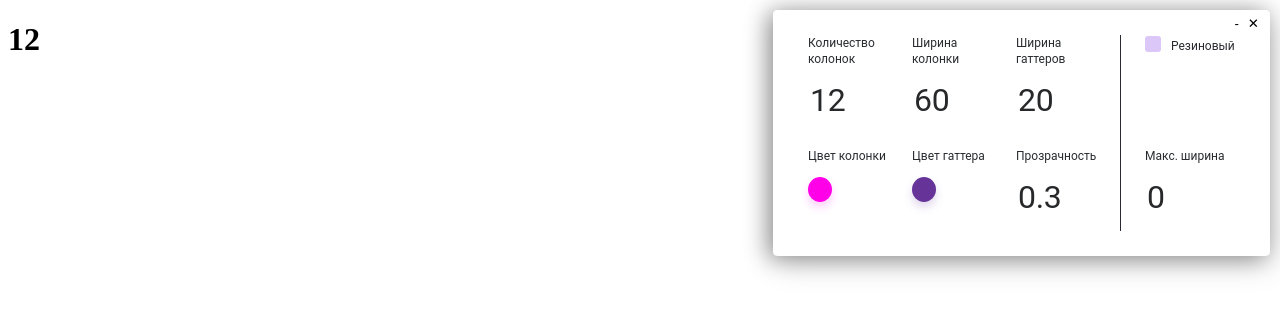
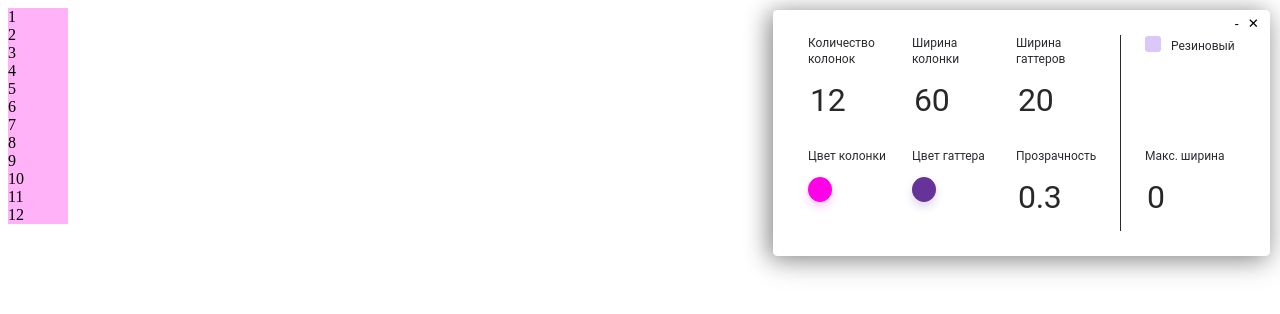
Before and after one commit to nikolai-shabalin/grid-overlay, a React app: page / in a window 1280 px wide. Shown: the top 314 px of the page. Built offline with nearby package versions, Linux system fonts and the light colour scheme.

Commit message:
Добавляет колонки

```diff
--- a/src/App.js
+++ b/src/App.js
@@ -39,7 +39,7 @@ export default class App extends React.Component {
         <Popup settings={settings} />
 
         {ReactDOM.createPortal(
-          <Grid columnNumber={this.state.columnNumber}/>,
+          <Grid settings={settings}/>,
           gridNode,
         )}
       </div>
--- /dev/null
+++ b/src/Grid/Column.js
@@ -0,0 +1,16 @@
+import React from 'react';
+import {hexToRgb} from '../utils';
+
+export default class Column extends React.Component {
+    render = () => {
+        const { color, number, opacity, columnWidth } = this.props;
+        const style = {
+            backgroundColor: `rgba(${hexToRgb(color)}, ${opacity})`,
+            width: `${columnWidth}px`,
+        }
+
+        return (
+            <div style={style}>{number}</div>
+        )
+    }
+}
--- a/src/Grid/index.js
+++ b/src/Grid/index.js
@@ -1,6 +1,16 @@
 import React from 'react';
+import Column from './Column';
 
 export default class Grid extends React.Component {
-  render = () => <h1>{this.props.columnNumber}</h1>;
+  createColumns = ({columnColor, columnNumber, opacity, columnWidth}) => {
+    const columns = [];
 
+    for(let i=1; i<=columnNumber; i++) {
+      columns.push(<Column key={i} color={columnColor} number={i} opacity={opacity} columnWidth={columnWidth} />);
+    }
+
+    return <React.Fragment>{columns}</React.Fragment>;
+  };
+
+  render = () => this.createColumns(this.props.settings);
 }
--- a/src/Popup/Inputs/Color.js
+++ b/src/Popup/Inputs/Color.js
@@ -1,11 +1,7 @@
 import React from 'react';
 import {ChromePicker} from 'react-color';
 import css from './Color.module.css';
-
-const hexToRgb = hex => {
-  const result = /^#?([a-f\d]{2})([a-f\d]{2})([a-f\d]{2})$/i.exec(hex);
-  return result ? `${parseInt(result[1], 16)}, ${parseInt(result[2], 16)}, ${parseInt(result[3], 16)}` : null;
-};
+import {hexToRgb} from '../../utils';
 
 const button = color => ({
   boxShadow: `0 5px 10px rgba(${hexToRgb(color)}, 0.2)`,
--- /dev/null
+++ b/src/utils.js
@@ -0,0 +1,4 @@
+export const hexToRgb = hex => {
+    const result = /^#?([a-f\d]{2})([a-f\d]{2})([a-f\d]{2})$/i.exec(hex);
+    return result ? `${parseInt(result[1], 16)}, ${parseInt(result[2], 16)}, ${parseInt(result[3], 16)}` : null;
+};
```
Also changed, not shown: 1 other file (tests, documents, lock files or other folders).
